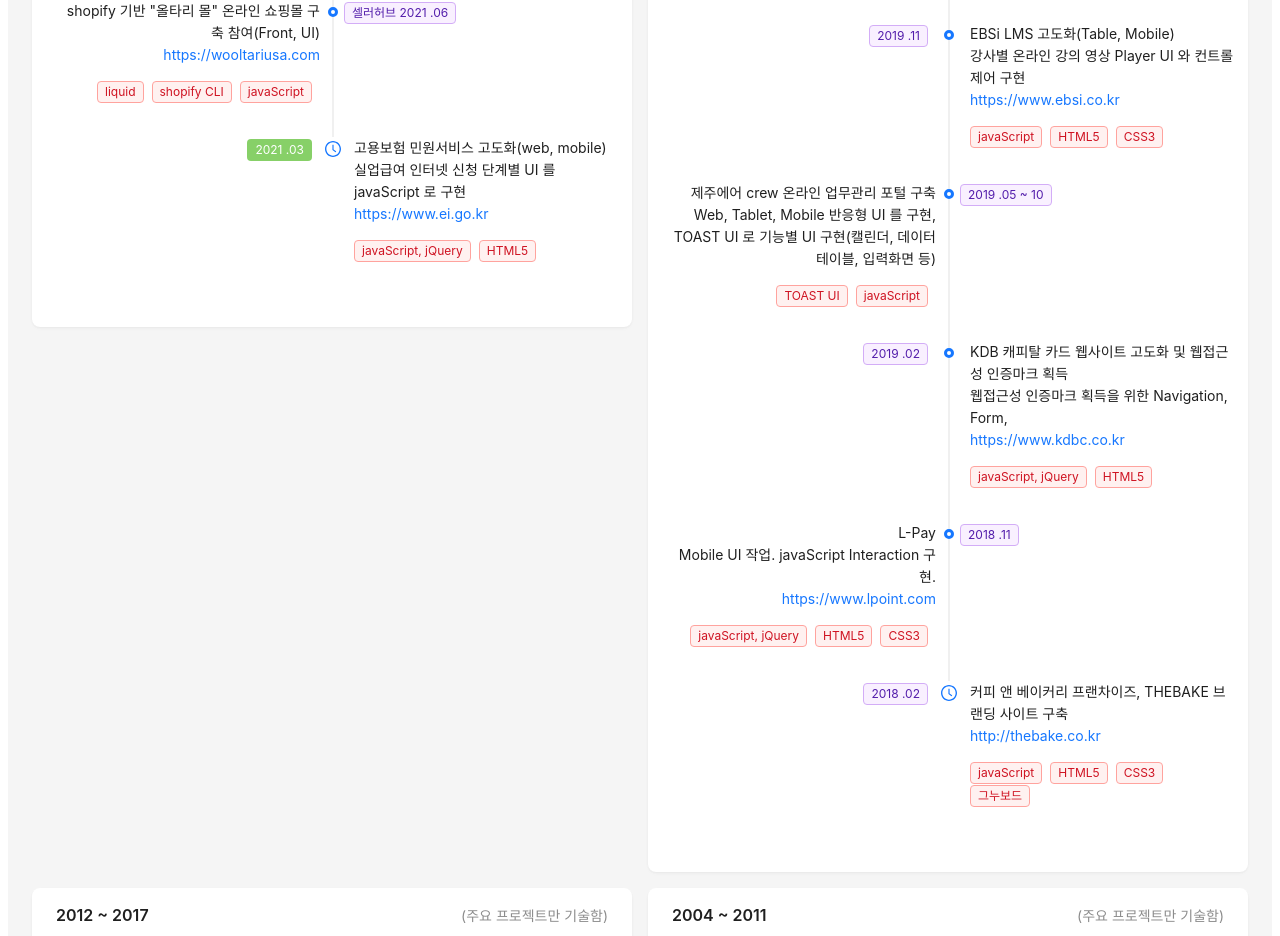
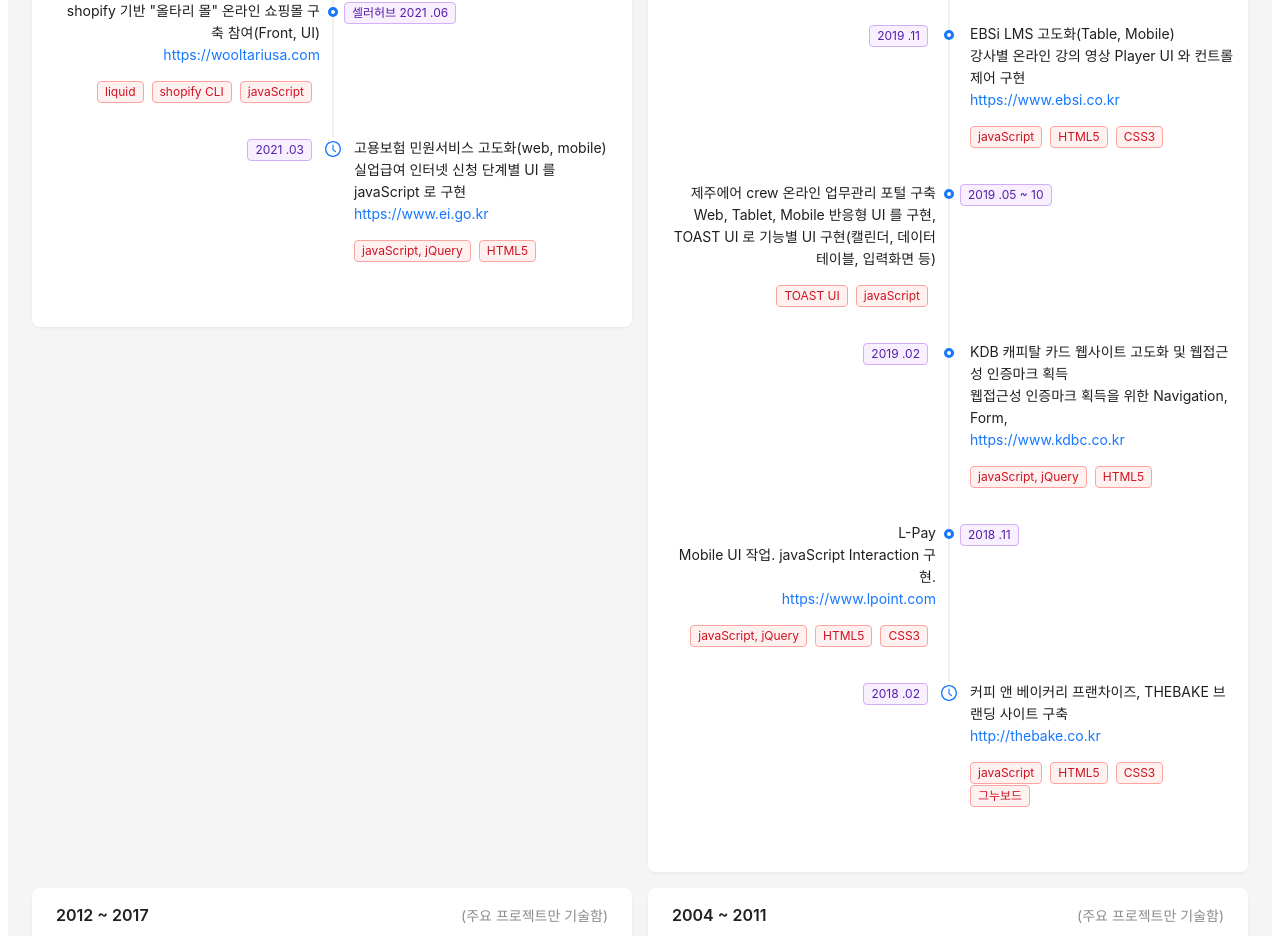
Before and after one commit to vuenos/jintaekim, a Next.js app: page / in a window 1280 px wide. Shown: the part 770-1706 px from the top of the page. Built offline with nearby package versions, Linux system fonts and the light colour scheme.

Commit message:
fix: tag color change

```diff
--- a/pages/index.tsx
+++ b/pages/index.tsx
@@ -98,7 +98,7 @@ const year2023 = [
   },
   {
     dot: <ClockCircleOutlined style={{ fontSize: '16px' }} />,
-    label: (<Tag color="#87d068">2021 .03</Tag>),
+    label: (<Tag color="purple">2021 .03</Tag>),
     children: (
       <>
         <Paragraph>
```
